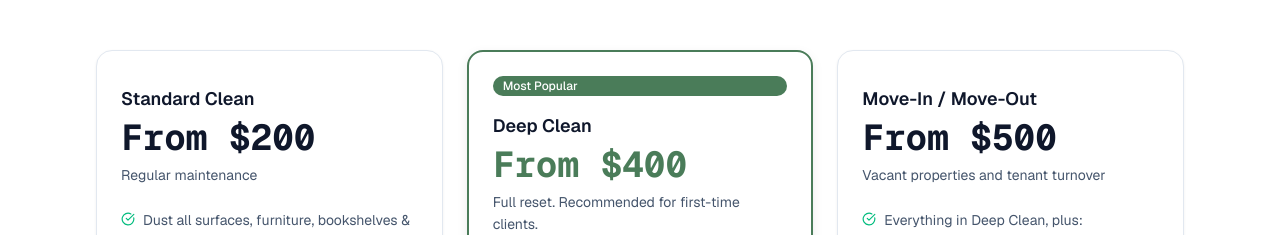
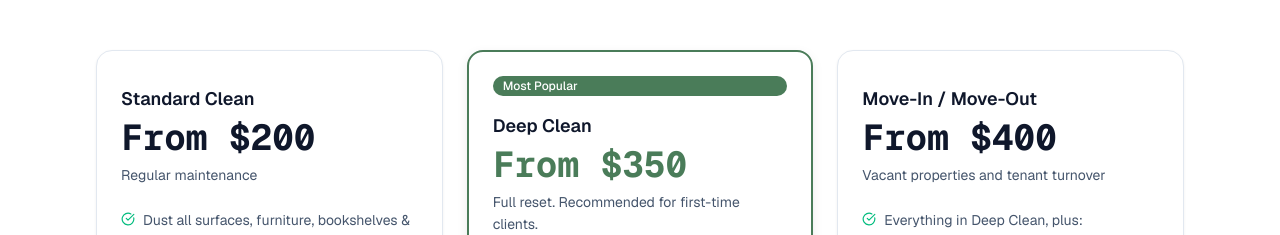
Before and after one commit to gracebotly/renewshine-app, a Next.js app: page / in a window 1280 px wide. Shown: the part 2124-2359 px from the top of the page. Built offline with nearby package versions, Linux system fonts and the light colour scheme.

Commit message:
Lower deep and move-out starting prices

```diff
--- a/src/app/locations/[city]/page.tsx
+++ b/src/app/locations/[city]/page.tsx
@@ -70,7 +70,7 @@ const serviceTiers = [
   },
   {
     title: 'Move-In / Move-Out',
-    price: 'From $500',
+    price: 'From $400',
     tagline: 'Vacant properties & tenant turnover',
     items: [
       'Everything in Deep Clean, plus:',
--- a/src/app/page.tsx
+++ b/src/app/page.tsx
@@ -80,7 +80,7 @@ const services = [
   },
   {
     title: 'Deep Clean',
-    price: 'From $400',
+    price: 'From $350',
     tagline: 'Full reset. Recommended for first-time clients.',
     items: [
       'Everything in Standard Clean, plus:',
@@ -99,7 +99,7 @@ const services = [
   },
   {
     title: 'Move-In / Move-Out',
-    price: 'From $500',
+    price: 'From $400',
     tagline: 'Vacant properties and tenant turnover',
     items: [
       'Everything in Deep Clean, plus:',
--- a/src/app/pricing/page.tsx
+++ b/src/app/pricing/page.tsx
@@ -40,7 +40,7 @@ const tiers = [
   },
   {
     title: 'Deep Clean',
-    price: 'From $400',
+    price: 'From $350',
     tagline: 'Full reset. Recommended for first-time clients.',
     items: [
       'Everything in Standard Clean, plus:',
@@ -59,7 +59,7 @@ const tiers = [
   },
   {
     title: 'Move-In / Move-Out',
-    price: 'From $500',
+    price: 'From $400',
     tagline: 'Vacant properties and tenant turnover',
     items: [
       'Everything in Deep Clean, plus:',
--- a/src/components/booking/BookingForm.tsx
+++ b/src/components/booking/BookingForm.tsx
@@ -820,13 +820,13 @@ export function BookingForm() {
                     {
                       id: 'deep' as ServiceType,
                       title: 'Deep Clean',
-                      price: 'from $400',
+                      price: 'from $350',
                       desc: 'Full top-to-bottom clean — includes inside oven & fridge',
                     },
                     {
                       id: 'move_out' as ServiceType,
                       title: 'Move-In / Move-Out',
-                      price: 'from $500',
+                      price: 'from $400',
                       desc: 'For vacant properties and tenant turnover',
                     },
                   ]).map(({ id, title, price, desc }) => (
--- a/src/lib/pricing.ts
+++ b/src/lib/pricing.ts
@@ -43,7 +43,7 @@ export function estimatePrice(
     base = bedrooms * 90 + bathrooms * 55
   }
 
-  const floor = serviceType === 'standard' ? 200 : 400
+  const floor = serviceType === 'standard' ? 200 : 350
 
   const addOnsTotal = ADD_ONS
     .filter((a) => selectedAddOns.includes(a.id))
```
